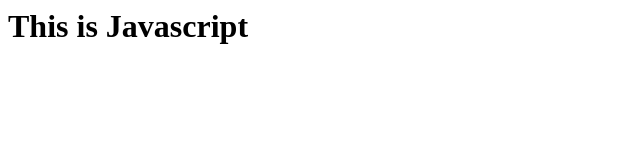
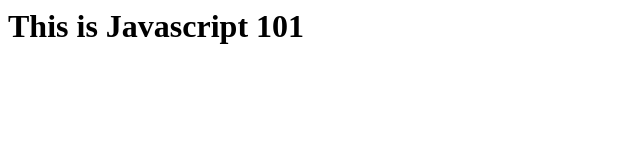
Before and after one commit to nisha-arch/my-javascript101, a website: page index.html in a window 1280 px wide. Shown: the full height of the page, 0-640 px from the left. Drawn offline with Linux system fonts and the light colour scheme.

Commit message:
1 file modified

```diff
--- a/index.html
+++ b/index.html
@@ -1,2 +1,2 @@
-<h1> This is Javascript</h1>
+<h1> This is Javascript 101</h1>
 <div id="app"></div>
```
